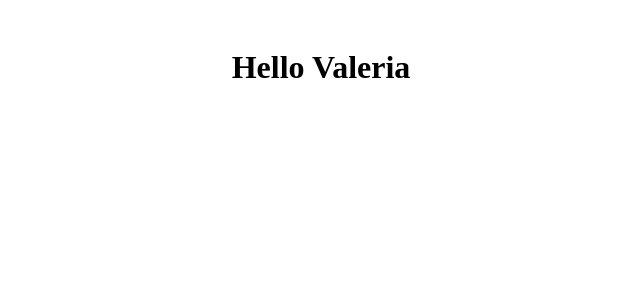
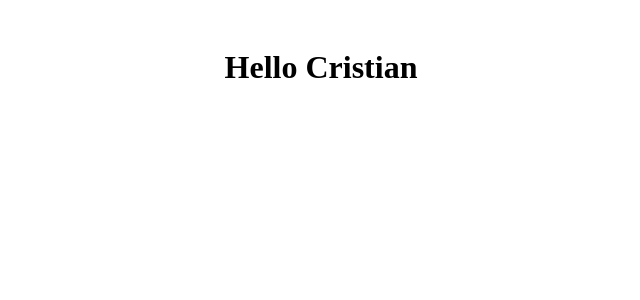
Before and after one commit to CrissAlvarezH/github-actions-cicd, a Next.js app: page / in a window 1280 px wide. Shown: the top 300 px of the page, without its empty margins (319-959 px from the left). Built offline with nearby package versions, Linux system fonts and the light colour scheme.

Commit message:
change Valeria name for Cristian in index

```diff
--- a/pages/index.tsx
+++ b/pages/index.tsx
@@ -1,7 +1,7 @@
 export default function Home() {
   return (
       <div style={{display: "flex", justifyContent: "center", alignItems: "center", padding: "20px 20px"}}>
-        <h1>Hello Valeria</h1>
+        <h1>Hello Cristian</h1>
       </div>
   )
 }
```
